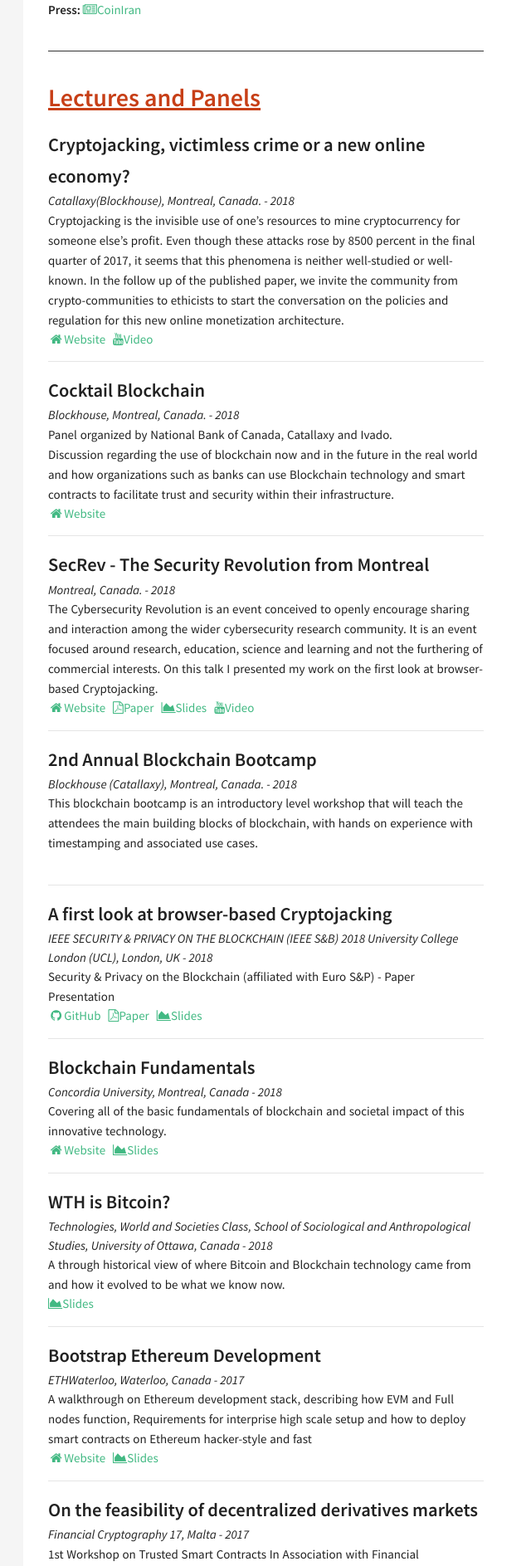
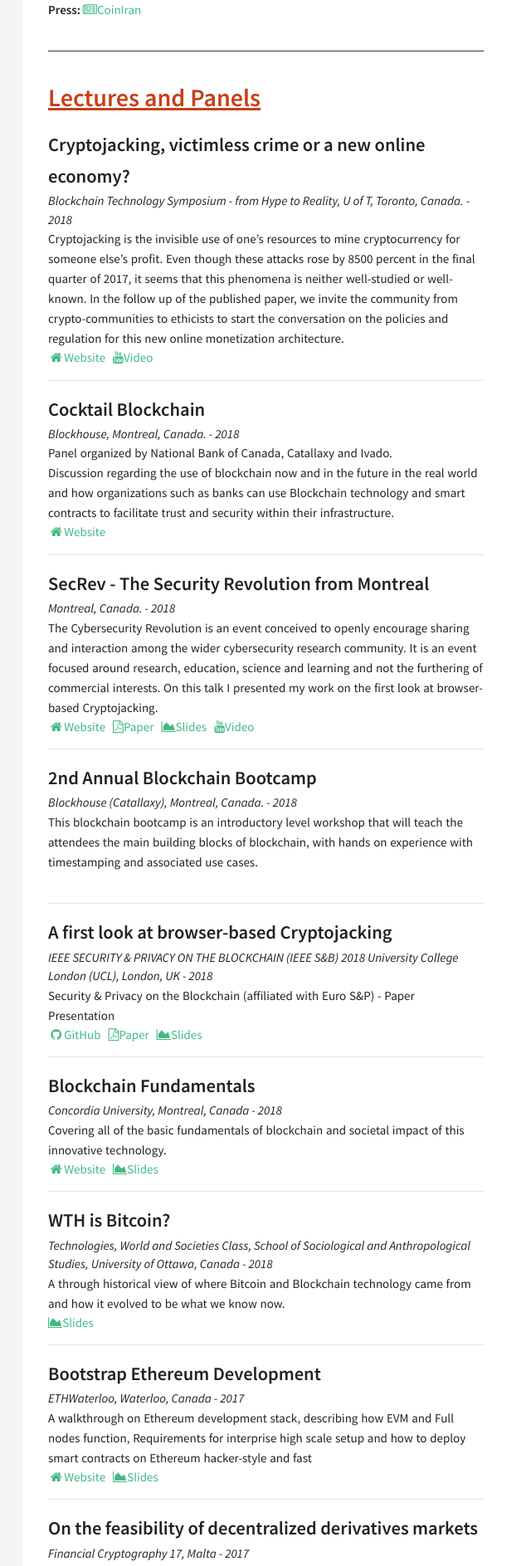
Before and after one commit to shayanb/shayan.es, a Jekyll site: the page built from index.html, in a window 1280 px wide. Shown: the part 2867-4754 px from the top of the page at 83% size, without its empty margins (292-932 px from the left). Built offline with Jekyll 4.4.1, drawn with Linux system fonts in a browser that asks for light colours; nearby versions of some CDN libraries.

Commit message:
update lectures

```diff
--- a/_data/index/lectures.yml
+++ b/_data/index/lectures.yml
@@ -1,8 +1,8 @@
 - name: Cryptojacking, victimless crime or a new online economy?
   descr: "Cryptojacking is the invisible use of one’s resources to mine cryptocurrency for someone else’s profit. Even though these attacks rose by 8500 percent in the final quarter of 2017, it seems that this phenomena is neither well-studied or well-known. In the follow up of the published paper, we invite the community from crypto-communities to ethicists to start the conversation on the policies and regulation for this new online monetization architecture."
-  location: Catallaxy(Blockhouse), Montreal, Canada.
-  website: https://www.meetup.com/montreal-blockchain/events/251802786/
-  youtube: https://URL_WILL_BE_PUBLISHED_SOON
+  location: Blockchain Technology Symposium - from Hype to Reality, U of T, Toronto, Canada.
+  website: http://www.fields.utoronto.ca/talks/first-look-browser-based-cryptojacking
+  youtube: http://www.fields.utoronto.ca/video-archive/static/2018/09/2547-19407/mergedvideo.ogv
   flag: CA
   year: 2018
 
```
